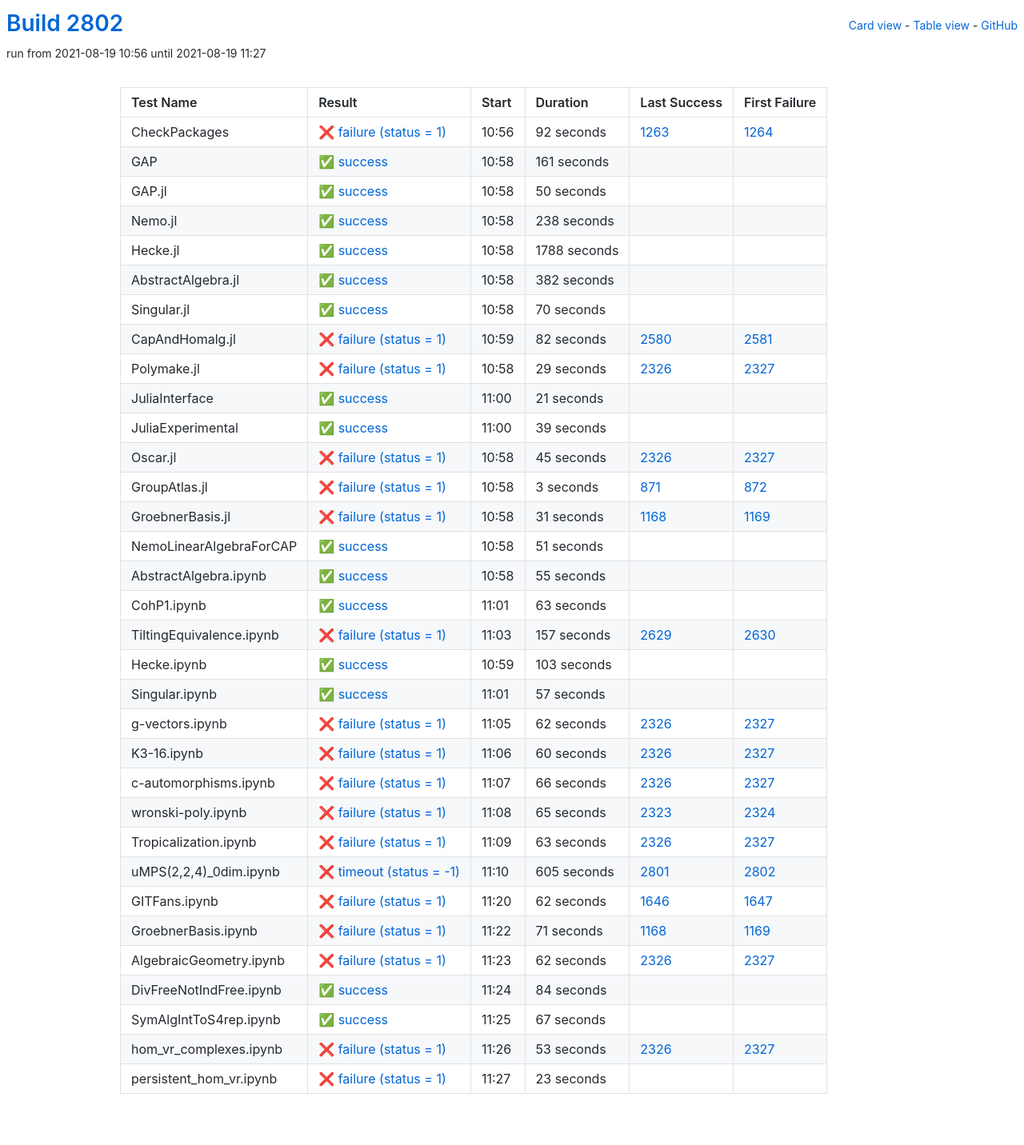
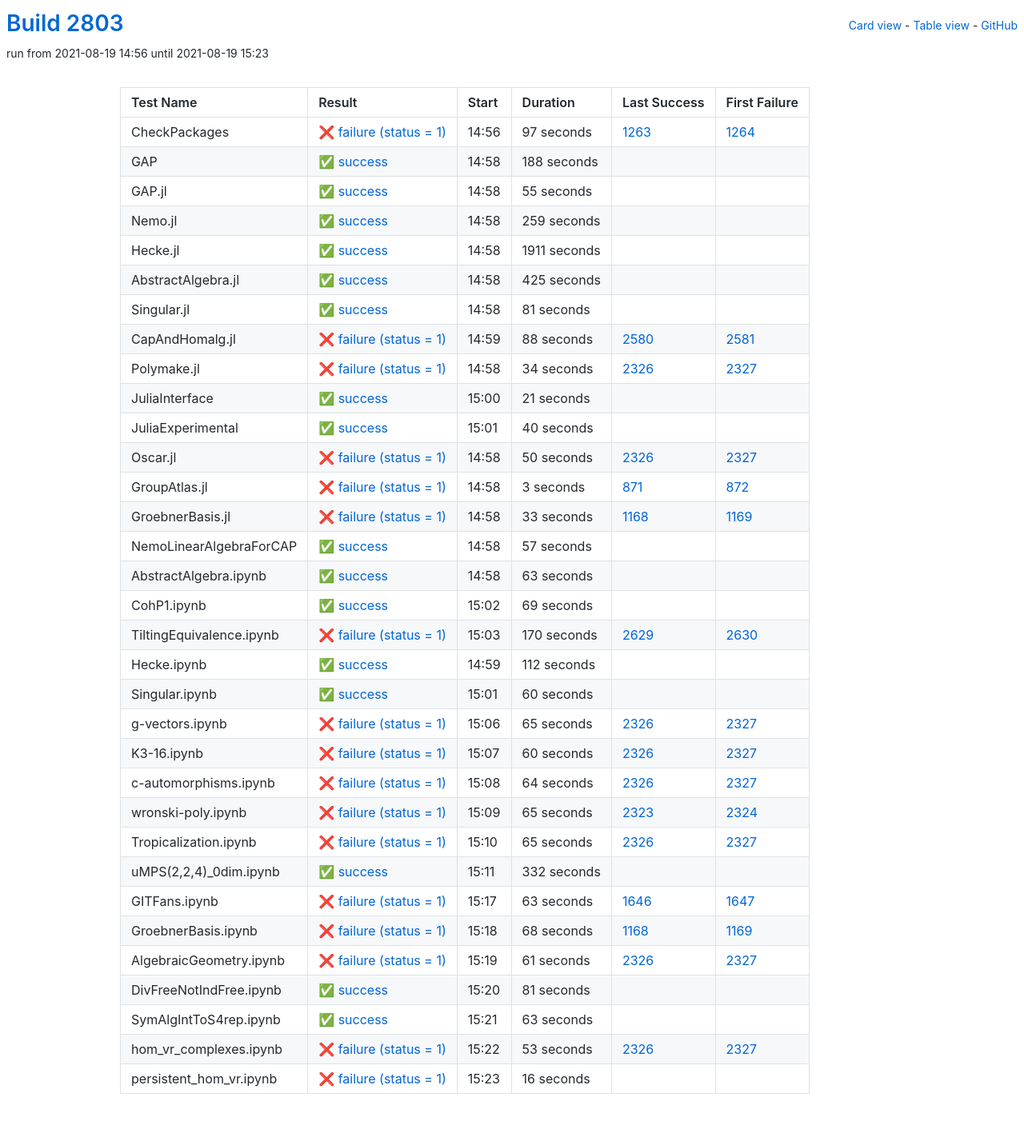
Before and after one commit to oscar-system/oscar-ci-status-stable, a Jekyll site: the page built from table.html, in a window 1280 px wide. Shown: the whole page at 80% size. Built offline with Jekyll 4.4.1, drawn with Linux system fonts in a browser that asks for light colours.

Commit message:
Build #2803

```diff
--- a/_data/ci.yml
+++ b/_data/ci.yml
@@ -1,6 +1,6 @@
 ---
-build: 2802
-build_url: https://oscarci.mathematik.uni-kl.de/job/oscar-stable/2802/
+build: 2803
+build_url: https://oscarci.mathematik.uni-kl.de/job/oscar-stable/2803/
 job: oscar-stable
 organization: oscar-system
 repo: oscar-ci-status-stable
@@ -8,116 +8,116 @@ repourl: https://github.com/oscar-system/oscar-ci-status-stable
 tests:
 - name: CheckPackages
   id: checkpackages
-  log: https://oscarci.mathematik.uni-kl.de/job/oscar-stable/2802/artifact/logs/build-2802/CheckPackages.log
-  start: 2021-08-19 10:56
+  log: https://oscarci.mathematik.uni-kl.de/job/oscar-stable/2803/artifact/logs/build-2803/CheckPackages.log
+  start: 2021-08-19 14:56
   success: false
   exitcode: 1
   status: failure
-  duration: 92
+  duration: 97
   last_success: 1263
   last_success_url: https://oscarci.mathematik.uni-kl.de/job/oscar-stable/1263/
   first_failure: 1264
   first_failure_url: https://oscarci.mathematik.uni-kl.de/job/oscar-stable/1264/
 - name: GAP
   id: gap
-  log: https://oscarci.mathematik.uni-kl.de/job/oscar-stable/2802/artifact/logs/build-2802/GAP.log
-  start: 2021-08-19 10:58
+  log: https://oscarci.mathematik.uni-kl.de/job/oscar-stable/2803/artifact/logs/build-2803/GAP.log
+  start: 2021-08-19 14:58
   success: true
   exitcode: 0
   status: success
-  duration: 161
+  duration: 188
   last_success: false
   last_success_url:
   first_failure: false
   first_failure_url:
 - name: GAP.jl
   id: gap-jl
-  log: https://oscarci.mathematik.uni-kl.de/job/oscar-stable/2802/artifact/logs/build-2802/GAP.jl.log
-  start: 2021-08-19 10:58
+  log: https://oscarci.mathematik.uni-kl.de/job/oscar-stable/2803/artifact/logs/build-2803/GAP.jl.log
+  start: 2021-08-19 14:58
   success: true
   exitcode: 0
   status: success
-  duration: 50
+  duration: 55
   last_success: false
   last_success_url:
   first_failure: false
   first_failure_url:
 - name: Nemo.jl
   id: nemo-jl
-  log: https://oscarci.mathematik.uni-kl.de/job/oscar-stable/2802/artifact/logs/build-2802/Nemo.jl.log
-  start: 2021-08-19 10:58
+  log: https://oscarci.mathematik.uni-kl.de/job/oscar-stable/2803/artifact/logs/build-2803/Nemo.jl.log
+  start: 2021-08-19 14:58
   success: true
   exitcode: 0
   status: success
-  duration: 238
+  duration: 259
   last_success: false
   last_success_url:
   first_failure: false
   first_failure_url:
 - name: Hecke.jl
   id: hecke-jl
-  log: https://oscarci.mathematik.uni-kl.de/job/oscar-stable/2802/artifact/logs/build-2802/Hecke.jl.log
-  start: 2021-08-19 10:58
+  log: https://oscarci.mathematik.uni-kl.de/job/oscar-stable/2803/artifact/logs/build-2803/Hecke.jl.log
+  start: 2021-08-19 14:58
   success: true
   exitcode: 0
   status: success
-  duration: 1788
+  duration: 1911
   last_success: false
   last_success_url:
   first_failure: false
   first_failure_url:
 - name: AbstractAlgebra.jl
   id: abstractalgebra-jl
-  log: https://oscarci.mathematik.uni-kl.de/job/oscar-stable/2802/artifact/logs/build-2802/AbstractAlgebra.jl.log
-  start: 2021-08-19 10:58
+  log: https://oscarci.mathematik.uni-kl.de/job/oscar-stable/2803/artifact/logs/build-2803/AbstractAlgebra.jl.log
+  start: 2021-08-19 14:58
   success: true
   exitcode: 0
   status: success
-  duration: 382
+  duration: 425
   last_success: false
   last_success_url:
   first_failure: false
   first_failure_url:
 - name: Singular.jl
   id: singular-jl
-  log: https://oscarci.mathematik.uni-kl.de/job/oscar-stable/2802/artifact/logs/build-2802/Singular.jl.log
-  start: 2021-08-19 10:58
+  log: https://oscarci.mathematik.uni-kl.de/job/oscar-stable/2803/artifact/logs/build-2803/Singular.jl.log
+  start: 2021-08-19 14:58
   success: true
   exitcode: 0
   status: success
-  duration: 70
+  duration: 81
   last_success: false
   last_success_url:
   first_failure: false
   first_failure_url:
 - name: CapAndHomalg.jl
   id: capandhomalg-jl
-  log: https://oscarci.mathematik.uni-kl.de/job/oscar-stable/2802/artifact/logs/build-2802/CapAndHomalg.jl.log
-  start: 2021-08-19 10:59
+  log: https://oscarci.mathematik.uni-kl.de/job/oscar-stable/2803/artifact/logs/build-2803/CapAndHomalg.jl.log
+  start: 2021-08-19 14:59
   success: false
   exitcode: 1
   status: failure
-  duration: 82
+  duration: 88
   last_success: 2580
   last_success_url: https://oscarci.mathematik.uni-kl.de/job/oscar-stable/2580/
   first_failure: 2581
   first_failure_url: https://oscarci.mathematik.uni-kl.de/job/oscar-stable/2581/
 - name: Polymake.jl
   id: polymake-jl
-  log: https://oscarci.mathematik.uni-kl.de/job/oscar-stable/2802/artifact/logs/build-2802/Polymake.jl.log
-  start: 2021-08-19 10:58
+  log: https://oscarci.mathematik.uni-kl.de/job/oscar-stable/2803/artifact/logs/build-2803/Polymake.jl.log
+  start: 2021-08-19 14:58
   success: false
   exitcode: 1
   status: failure
-  duration: 29
+  duration: 34
   last_success: 2326
   last_success_url: https://oscarci.mathematik.uni-kl.de/job/oscar-stable/2326/
   first_failure: 2327
   first_failure_url: https://oscarci.mathematik.uni-kl.de/job/oscar-stable/2327/
 - name: JuliaInterface
   id: juliainterface
-  log: https://oscarci.mathematik.uni-kl.de/job/oscar-stable/2802/artifact/logs/build-2802/JuliaInterface.log
-  start: 2021-08-19 11:00
+  log: https://oscarci.mathematik.uni-kl.de/job/oscar-stable/2803/artifact/logs/build-2803/JuliaInterface.log
+  start: 2021-08-19 15:00
   success: true
   exitcode: 0
   status: success
@@ -128,32 +128,32 @@ tests:
   first_failure_url:
 - name: JuliaExperimental
   id: juliaexperimental
-  log: https://oscarci.mathematik.uni-kl.de/job/oscar-stable/2802/artifact/logs/build-2802/JuliaExperimental.log
-  start: 2021-08-19 11:00
+  log: https://oscarci.mathematik.uni-kl.de/job/oscar-stable/2803/artifact/logs/build-2803/JuliaExperimental.log
+  start: 2021-08-19 15:01
   success: true
   exitcode: 0
   status: success
-  duration: 39
+  duration: 40
   last_success: false
   last_success_url:
   first_failure: false
   first_failure_url:
 - name: Oscar.jl
   id: oscar-jl
-  log: https://oscarci.mathematik.uni-kl.de/job/oscar-stable/2802/artifact/logs/build-2802/Oscar.jl.log
-  start: 2021-08-19 10:58
+  log: https://oscarci.mathematik.uni-kl.de/job/oscar-stable/2803/artifact/logs/build-2803/Oscar.jl.log
+  start: 2021-08-19 14:58
   success: false
   exitcode: 1
   status: failure
-  duration: 45
+  duration: 50
   last_success: 2326
   last_success_url: https://oscarci.mathematik.uni-kl.de/job/oscar-stable/2326/
   first_failure: 2327
   first_failure_url: https://oscarci.mathematik.uni-kl.de/job/oscar-stable/2327/
 - name: GroupAtlas.jl
   id: groupatlas-jl
-  log: https://oscarci.mathematik.uni-kl.de/job/oscar-stable/2802/artifact/logs/build-2802/GroupAtlas.jl.log
-  start: 2021-08-19 10:58
+  log: https://oscarci.mathematik.uni-kl.de/job/oscar-stable/2803/artifact/logs/build-2803/GroupAtlas.jl.log
+  start: 2021-08-19 14:58
   success: false
   exitcode: 1
   status: failure
@@ -164,44 +164,32 @@ tests:
   first_failure_url: https://oscarci.mathematik.uni-kl.de/job/oscar-stable/872/
 - name: GroebnerBasis.jl
   id: groebnerbasis-jl
-  log: https://oscarci.mathematik.uni-kl.de/job/oscar-stable/2802/artifact/logs/build-2802/GroebnerBasis.jl.log
-  start: 2021-08-19 10:58
+  log: https://oscarci.mathematik.uni-kl.de/job/oscar-stable/2803/artifact/logs/build-2803/GroebnerBasis.jl.log
+  start: 2021-08-19 14:58
   success: false
   exitcode: 1
   status: failure
-  duration: 31
+  duration: 33
   last_success: 1168
   last_success_url: https://oscarci.mathematik.uni-kl.de/job/oscar-stable/1168/
   first_failure: 1169
   first_failure_url: https://oscarci.mathematik.uni-kl.de/job/oscar-stable/1169/
 - name: NemoLinearAlgebraForCAP
   id: nemolinearalgebraforcap
-  log: https://oscarci.mathematik.uni-kl.de/job/oscar-stable/2802/artifact/logs/build-2802/NemoLinearAlgebraForCAP.log
-  start: 2021-08-19 10:58
+  log: https://oscarci.mathematik.uni-kl.de/job/oscar-stable/2803/artifact/logs/build-2803/NemoLinearAlgebraForCAP.log
+  start: 2021-08-19 14:58
   success: true
   exitcode: 0
   status: success
-  duration: 51
+  duration: 57
   last_success: false
   last_success_url:
   first_failure: false
   first_failure_url:
 - name: AbstractAlgebra.ipynb
   id: abstractalgebra-ipynb
-  log: https://oscarci.mathematik.uni-kl.de/job/oscar-stable/2802/artifact/logs/build-2802/AbstractAlgebra.ipynb.log
-  start: 2021-08-19 10:58
-  success: true
-  exitcode: 0
-  status: success
-  duration: 55
-  last_success: false
-  last_success_url:
-  first_failure: false
-  first_failure_url:
-- name: CohP1.ipynb
-  id: cohp1-ipynb
-  log: https://oscarci.mathematik.uni-kl.de/job/oscar-stable/2802/artifact/logs/build-2802/CohP1.ipynb.log
-  start: 2021-08-19 11:01
+  log: https://oscarci.mathematik.uni-kl.de/job/oscar-stable/2803/artifact/logs/build-2803/AbstractAlgebra.ipynb.log
+  start: 2021-08-19 14:58
   success: true
   exitcode: 0
   status: success
@@ -210,58 +198,70 @@ tests:
   last_success_url:
   first_failure: false
   first_failure_url:
+- name: CohP1.ipynb
+  id: cohp1-ipynb
+  log: https://oscarci.mathematik.uni-kl.de/job/oscar-stable/2803/artifact/logs/build-2803/CohP1.ipynb.log
+  start: 2021-08-19 15:02
+  success: true
+  exitcode: 0
+  status: success
+  duration: 69
+  last_success: false
+  last_success_url:
+  first_failure: false
+  first_failure_url:
 - name: TiltingEquivalence.ipynb
   id: tiltingequivalence-ipynb
-  log: https://oscarci.mathematik.uni-kl.de/job/oscar-stable/2802/artifact/logs/build-2802/TiltingEquivalence.ipynb.log
-  start: 2021-08-19 11:03
+  log: https://oscarci.mathematik.uni-kl.de/job/oscar-stable/2803/artifact/logs/build-2803/TiltingEquivalence.ipynb.log
+  start: 2021-08-19 15:03
   success: false
   exitcode: 1
   status: failure
-  duration: 157
+  duration: 170
   last_success: 2629
   last_success_url: https://oscarci.mathematik.uni-kl.de/job/oscar-stable/2629/
   first_failure: 2630
   first_failure_url: https://oscarci.mathematik.uni-kl.de/job/oscar-stable/2630/
 - name: Hecke.ipynb
   id: hecke-ipynb
-  log: https://oscarci.mathematik.uni-kl.de/job/oscar-stable/2802/artifact/logs/build-2802/Hecke.ipynb.log
-  start: 2021-08-19 10:59
+  log: https://oscarci.mathematik.uni-kl.de/job/oscar-stable/2803/artifact/logs/build-2803/Hecke.ipynb.log
+  start: 2021-08-19 14:59
   success: true
   exitcode: 0
   status: success
-  duration: 103
+  duration: 112
   last_success: false
   last_success_url:
   first_failure: false
   first_failure_url:
 - name: Singular.ipynb
   id: singular-ipynb
-  log: https://oscarci.mathematik.uni-kl.de/job/oscar-stable/2802/artifact/logs/build-2802/Singular.ipynb.log
-  start: 2021-08-19 11:01
+  log: https://oscarci.mathematik.uni-kl.de/job/oscar-stable/2803/artifact/logs/build-2803/Singular.ipynb.log
+  start: 2021-08-19 15:01
   success: true
   exitcode: 0
   status: success
-  duration: 57
+  duration: 60
   last_success: false
   last_success_url:
   first_failure: false
   first_failure_url:
 - name: g-vectors.ipynb
   id: g-vectors-ipynb
-  log: https://oscarci.mathematik.uni-kl.de/job/oscar-stable/2802/artifact/logs/build-2802/g-vectors.ipynb.log
-  start: 2021-08-19 11:05
+  log: https://oscarci.mathematik.uni-kl.de/job/oscar-stable/2803/artifact/logs/build-2803/g-vectors.ipynb.log
+  start: 2021-08-19 15:06
   success: false
   exitcode: 1
   status: failure
-  duration: 62
+  duration: 65
   last_success: 2326
   last_success_url: https://oscarci.mathematik.uni-kl.de/job/oscar-stable/2326/
   first_failure: 2327
   first_failure_url: https://oscarci.mathematik.uni-kl.de/job/oscar-stable/2327/
 - name: K3-16.ipynb
   id: k3-16-ipynb
-  log: https://oscarci.mathematik.uni-kl.de/job/oscar-stable/2802/artifact/logs/build-2802/K3-16.ipynb.log
-  start: 2021-08-19 11:06
+  log: https://oscarci.mathematik.uni-kl.de/job/oscar-stable/2803/artifact/logs/build-2803/K3-16.ipynb.log
+  start: 2021-08-19 15:07
   success: false
   exitcode: 1
   status: failure
@@ -272,20 +272,20 @@ tests:
   first_failure_url: https://oscarci.mathematik.uni-kl.de/job/oscar-stable/2327/
 - name: c-automorphisms.ipynb
   id: c-automorphisms-ipynb
-  log: https://oscarci.mathematik.uni-kl.de/job/oscar-stable/2802/artifact/logs/build-2802/c-automorphisms.ipynb.log
-  start: 2021-08-19 11:07
+  log: https://oscarci.mathematik.uni-kl.de/job/oscar-stable/2803/artifact/logs/build-2803/c-automorphisms.ipynb.log
+  start: 2021-08-19 15:08
   success: false
   exitcode: 1
   status: failure
-  duration: 66
+  duration: 64
   last_success: 2326
   last_success_url: https://oscarci.mathematik.uni-kl.de/job/oscar-stable/2326/
   first_failure: 2327
   first_failure_url: https://oscarci.mathematik.uni-kl.de/job/oscar-stable/2327/
 - name: wronski-poly.ipynb
   id: wronski-poly-ipynb
-  log: https://oscarci.mathematik.uni-kl.de/job/oscar-stable/2802/artifact/logs/build-2802/wronski-poly.ipynb.log
-  start: 2021-08-19 11:08
+  log: https://oscarci.mathematik.uni-kl.de/job/oscar-stable/2803/artifact/logs/build-2803/wronski-poly.ipynb.log
+  start: 2021-08-19 15:09
   success: false
   exitcode: 1
   status: failure
@@ -296,92 +296,92 @@ tests:
   first_failure_url: https://oscarci.mathematik.uni-kl.de/job/oscar-stable/2324/
 - name: Tropicalization.ipynb
   id: tropicalization-ipynb
-  log: https://oscarci.mathematik.uni-kl.de/job/oscar-stable/2802/artifact/logs/build-2802/Tropicalization.ipynb.log
-  start: 2021-08-19 11:09
+  log: https://oscarci.mathematik.uni-kl.de/job/oscar-stable/2803/artifact/logs/build-2803/Tropicalization.ipynb.log
+  start: 2021-08-19 15:10
   success: false
   exitcode: 1
   status: failure
-  duration: 63
+  duration: 65
   last_success: 2326
   last_success_url: https://oscarci.mathematik.uni-kl.de/job/oscar-stable/2326/
   first_failure: 2327
   first_failure_url: https://oscarci.mathematik.uni-kl.de/job/oscar-stable/2327/
 - name: uMPS(2,2,4)_0dim.ipynb
   id: umps-2-2-4-0dim-ipynb
-  log: https://oscarci.mathematik.uni-kl.de/job/oscar-stable/2802/artifact/logs/build-2802/uMPS-2-2-4-_0dim.ipynb.log
-  start: 2021-08-19 11:10
-  success: false
-  exitcode: -1
-  status: timeout
-  duration: 605
-  last_success: 2801
-  last_success_url: https://oscarci.mathematik.uni-kl.de/job/oscar-stable/2801/
-  first_failure: 2802
-  first_failure_url: https://oscarci.mathematik.uni-kl.de/job/oscar-stable/2802/
+  log: https://oscarci.mathematik.uni-kl.de/job/oscar-stable/2803/artifact/logs/build-2803/uMPS-2-2-4-_0dim.ipynb.log
+  start: 2021-08-19 15:11
+  success: true
+  exitcode: 0
+  status: success
+  duration: 332
+  last_success: false
+  last_success_url:
+  first_failure: false
+  first_failure_url:
 - name: GITFans.ipynb
   id: gitfans-ipynb
-  log: https://oscarci.mathematik.uni-kl.de/job/oscar-stable/2802/artifact/logs/build-2802/GITFans.ipynb.log
-  start: 2021-08-19 11:20
+  log: https://oscarci.mathematik.uni-kl.de/job/oscar-stable/2803/artifact/logs/build-2803/GITFans.ipynb.log
+  start: 2021-08-19 15:17
   success: false
   exitcode: 1
   status: failure
-  duration: 62
+  duration: 63
   last_success: 1646
   last_success_url: https://oscarci.mathematik.uni-kl.de/job/oscar-stable/1646/
   first_failure: 1647
   first_failure_url: https://oscarci.mathematik.uni-kl.de/job/oscar-stable/1647/
 - name: GroebnerBasis.ipynb
   id: groebnerbasis-ipynb
-  log: https://oscarci.mathematik.uni-kl.de/job/oscar-stable/2802/artifact/logs/build-2802/GroebnerBasis.ipynb.log
-  start: 2021-08-19 11:22
+  log: https://oscarci.mathematik.uni-kl.de/job/oscar-stable/2803/artifact/logs/build-2803/GroebnerBasis.ipynb.log
+  start: 2021-08-19 15:18
   success: false
   exitcode: 1
   status: failure
-  duration: 71
+  duration: 68
   last_success: 1168
   last_success_url: https://oscarci.mathematik.uni-kl.de/job/oscar-stable/1168/
   first_failure: 1169
   first_failure_url: https://oscarci.mathematik.uni-kl.de/job/oscar-stable/1169/
 - name: AlgebraicGeometry.ipynb
   id: algebraicgeometry-ipynb
-  log: https://oscarci.mathematik.uni-kl.de/job/oscar-stable/2802/artifact/logs/build-2802/AlgebraicGeometry.ipynb.log
-  start: 2021-08-19 11:23
+  log: https://oscarci.mathematik.uni-kl.de/job/oscar-stable/2803/artifact/logs/build-2803/AlgebraicGeometry.ipynb.log
+  start: 2021-08-19 15:19
   success: false
   exitcode: 1
   status: failure
-  duration: 62
+  duration: 61
   last_success: 2326
   last_success_url: https://oscarci.mathematik.uni-kl.de/job/oscar-stable/2326/
   first_failure: 2327
   first_failure_url: https://oscarci.mathematik.uni-kl.de/job/oscar-stable/2327/
 - name: DivFreeNotIndFree.ipynb
   id: divfreenotindfree-ipynb
-  log: https://oscarci.mathematik.uni-kl.de/job/oscar-stable/2802/artifact/logs/build-2802/DivFreeNotIndFree.ipynb.log
-  start: 2021-08-19 11:24
+  log: https://oscarci.mathematik.uni-kl.de/job/oscar-stable/2803/artifact/logs/build-2803/DivFreeNotIndFree.ipynb.log
+  start: 2021-08-19 15:20
   success: true
   exitcode: 0
   status: success
-  duration: 84
+  duration: 81
   last_success: false
   last_success_url:
   first_failure: false
   first_failure_url:
 - name: SymAlgIntToS4rep.ipynb
   id: symalginttos4rep-ipynb
-  log: https://oscarci.mathematik.uni-kl.de/job/oscar-stable/2802/artifact/logs/build-2802/SymAlgIntToS4rep.ipynb.log
-  start: 2021-08-19 11:25
+  log: https://oscarci.mathematik.uni-kl.de/job/oscar-stable/2803/artifact/logs/build-2803/SymAlgIntToS4rep.ipynb.log
+  start: 2021-08-19 15:21
   success: true
   exitcode: 0
   status: success
-  duration: 67
+  duration: 63
   last_success: false
   last_success_url:
   first_failure: false
   first_failure_url:
 - name: hom_vr_complexes.ipynb
   id: hom-vr-complexes-ipynb
-  log: https://oscarci.mathematik.uni-kl.de/job/oscar-stable/2802/artifact/logs/build-2802/hom_vr_complexes.ipynb.log
-  start: 2021-08-19 11:26
+  log: https://oscarci.mathematik.uni-kl.de/job/oscar-stable/2803/artifact/logs/build-2803/hom_vr_complexes.ipynb.log
+  start: 2021-08-19 15:22
   success: false
   exitcode: 1
   status: failure
@@ -392,12 +392,12 @@ tests:
   first_failure_url: https://oscarci.mathematik.uni-kl.de/job/oscar-stable/2327/
 - name: persistent_hom_vr.ipynb
   id: persistent-hom-vr-ipynb
-  log: https://oscarci.mathematik.uni-kl.de/job/oscar-stable/2802/artifact/logs/build-2802/persistent_hom_vr.ipynb.log
-  start: 2021-08-19 11:27
+  log: https://oscarci.mathematik.uni-kl.de/job/oscar-stable/2803/artifact/logs/build-2803/persistent_hom_vr.ipynb.log
+  start: 2021-08-19 15:23
   success: false
   exitcode: 1
   status: failure
-  duration: 23
+  duration: 16
   last_success: false
   last_success_url:
   first_failure: false
```
Also changed, not shown: README.md.
